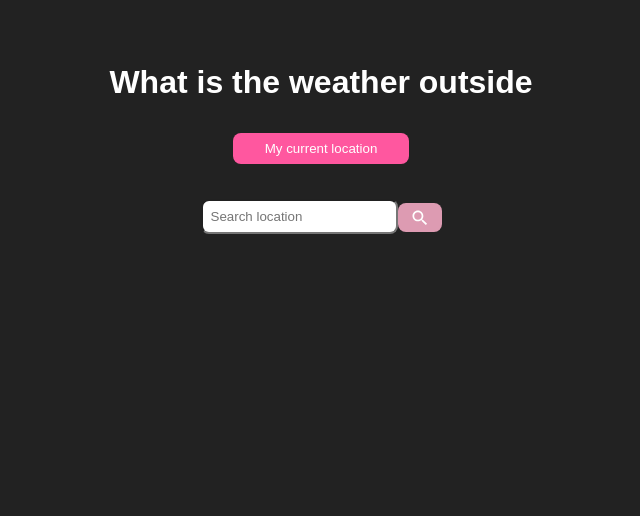
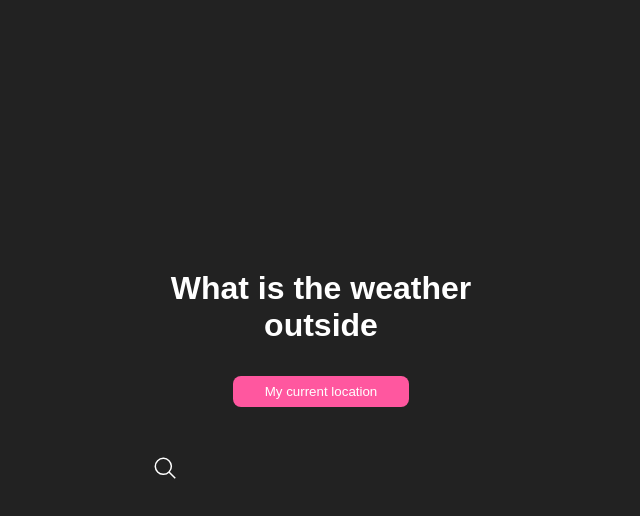
Before and after one commit to barbaraperic/take_home, a React (Create React App) app: page / in a window 1280 px wide. Shown: the top 516 px of the page, without its empty margins (319-959 px from the left). Built offline with nearby package versions, Linux system fonts and the light colour scheme.

Commit message:
WIP search animation

```diff
--- a/src/components/App.js
+++ b/src/components/App.js
@@ -1,6 +1,7 @@
 import React, { useState } from 'react';
 import Form from './Form';
 import Loader from "./Loader"
+import Search from "./Search"
 
 import './styling.scss';
 
--- a/src/components/Form.js
+++ b/src/components/Form.js
@@ -1,18 +1,23 @@
 import React from 'react'
-import search from "../icons/search.svg"
 
 const Form = ({ handleSubmit, onChange, value }) => {
 
   return (
     <form onSubmit={handleSubmit}>
-        <input
-          onChange={onChange}
-          value={value}
-          placeholder="Search location"
-        />
-        <button type="submit" disabled={value ? false : true} loading="lazy">
-          <img src={search} alt="search"/>
-        </button>
+         <div className="search">
+      <input type="text" placeholder=" " onChange={onChange}
+          value={value}/>
+        <div>
+          <svg>
+            <use xlinkHref="#path" />
+          </svg>
+        </div>
+      </div>
+      <svg xmlns="http://www.w3.org/2000/svg" style={{display: "none"}}>
+        <symbol xmlns="http://www.w3.org/2000/svg" viewBox="0 0 160 28" id="path">
+            <path d="M32.9418651,-20.6880772 C37.9418651,-20.6880772 40.9418651,-16.6880772 40.9418651,-12.6880772 C40.9418651,-8.68807717 37.9418651,-4.68807717 32.9418651,-4.68807717 C27.9418651,-4.68807717 24.9418651,-8.68807717 24.9418651,-12.6880772 C24.9418651,-16.6880772 27.9418651,-20.6880772 32.9418651,-20.6880772 L32.9418651,-29.870624 C32.9418651,-30.3676803 33.3448089,-30.770624 33.8418651,-30.770624 C34.08056,-30.770624 34.3094785,-30.6758029 34.4782612,-30.5070201 L141.371843,76.386562" transform="translate(83.156854, 22.171573) rotate(-225.000000) translate(-83.156854, -22.171573)"></path>
+        </symbol>
+      </svg>
     </form>
   )
 }
--- /dev/null
+++ b/src/components/_search.scss
@@ -0,0 +1,95 @@
+$color: #fff;
+
+.search {
+  display: table;
+  input {
+      background: none;
+      border: none;
+      outline: none;
+      width: 28px;
+      min-width: 0;
+      padding: 0;
+      z-index: 1;
+      position: relative;
+      line-height: 18px;
+      margin: 5px 0;
+      font-size: 14px;
+      -webkit-appearance: none;
+      font-family: 'Mukta Malar';
+      transition: all .6s ease;
+      cursor: pointer;
+      color: $color;
+      & + div {
+          position: relative;
+          height: 28px;
+          width: 100%;
+          margin: -28px 0 0 0;
+          svg {
+              display: block;
+              position: absolute;
+              height: 28px;
+              width: 160px;
+              right: 0;
+              top: 0;
+              fill: none;
+              stroke: $color;
+              stroke-width: 1.5px;
+              stroke-dashoffset: 212.908 + 59;
+              stroke-dasharray: 59 212.908;
+              transition: all .6s ease;
+          }
+      }
+      &:not(:placeholder-shown),
+      &:focus {
+          width: 160px;
+          padding: 0 4px;
+          cursor: text;
+          &+ div {
+              svg {
+                  stroke-dasharray: 150 212.908;
+                  stroke-dashoffset: 300;
+              }
+          }
+      }
+  }
+}
+
+::selection {
+  background: rgba(#fff, .2);
+}
+::-moz-selection {
+  background: rgba(#fff, .2);
+}
+
+html {
+  box-sizing: border-box;
+  -webkit-font-smoothing: antialiased;
+}
+
+* {
+  box-sizing: inherit;
+  &:before,
+  &:after {
+      box-sizing: inherit;
+  }
+}
+
+// Center & dribbble
+body {
+  min-height: 100vh;
+  font-family: 'Mukta Malar', Arial;
+  background: #F3628D;
+  display: flex;
+  justify-content: center;
+  align-items: center;
+  .dribbble {
+      position: fixed;
+      display: block;
+      right: 24px;
+      bottom: 24px;
+      img {
+          display: block;
+          width: 76px;
+      }
+  }
+}
```
Also changed, not shown: src/components/Search.js (added, +13 -0 lines).
